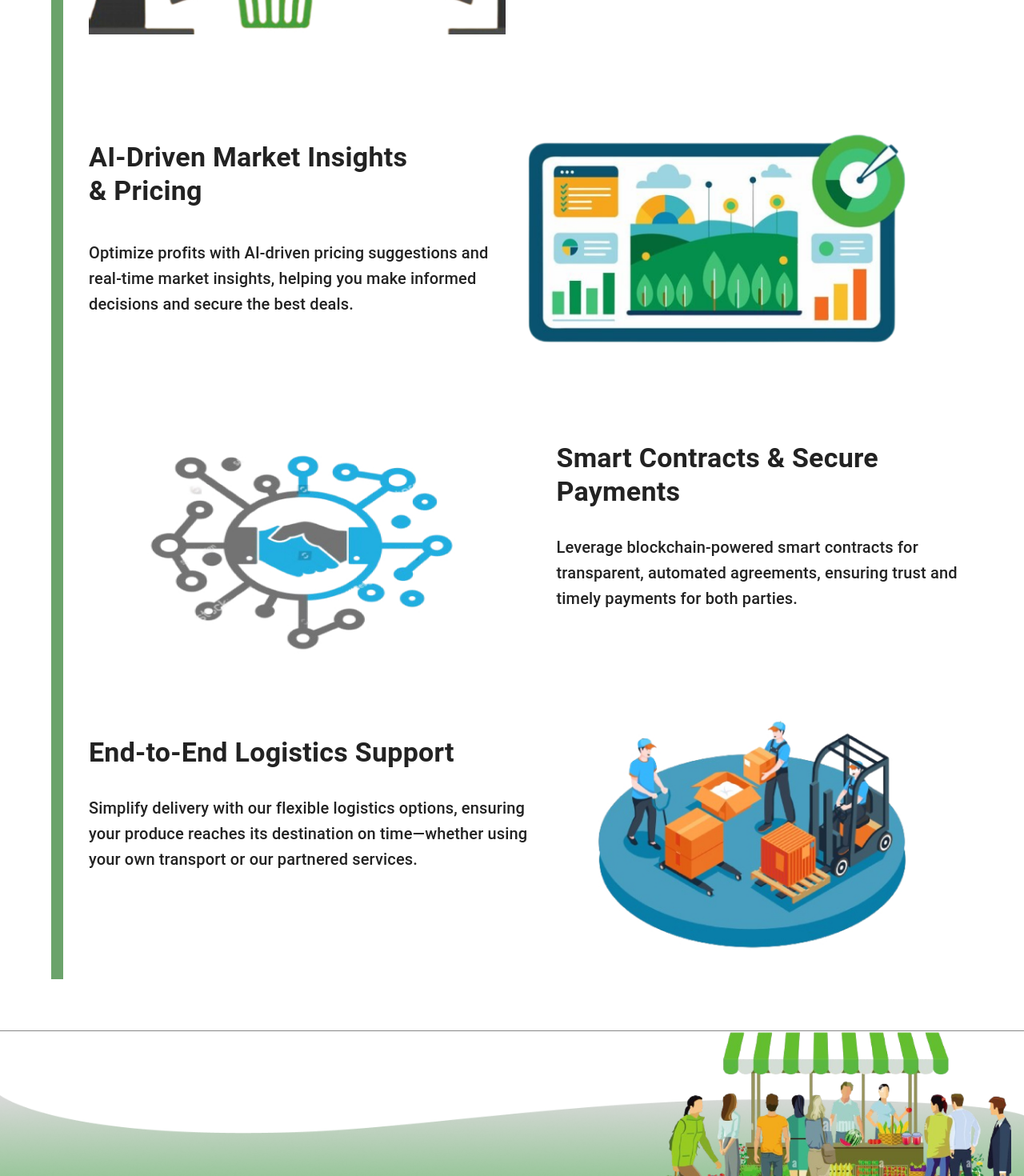
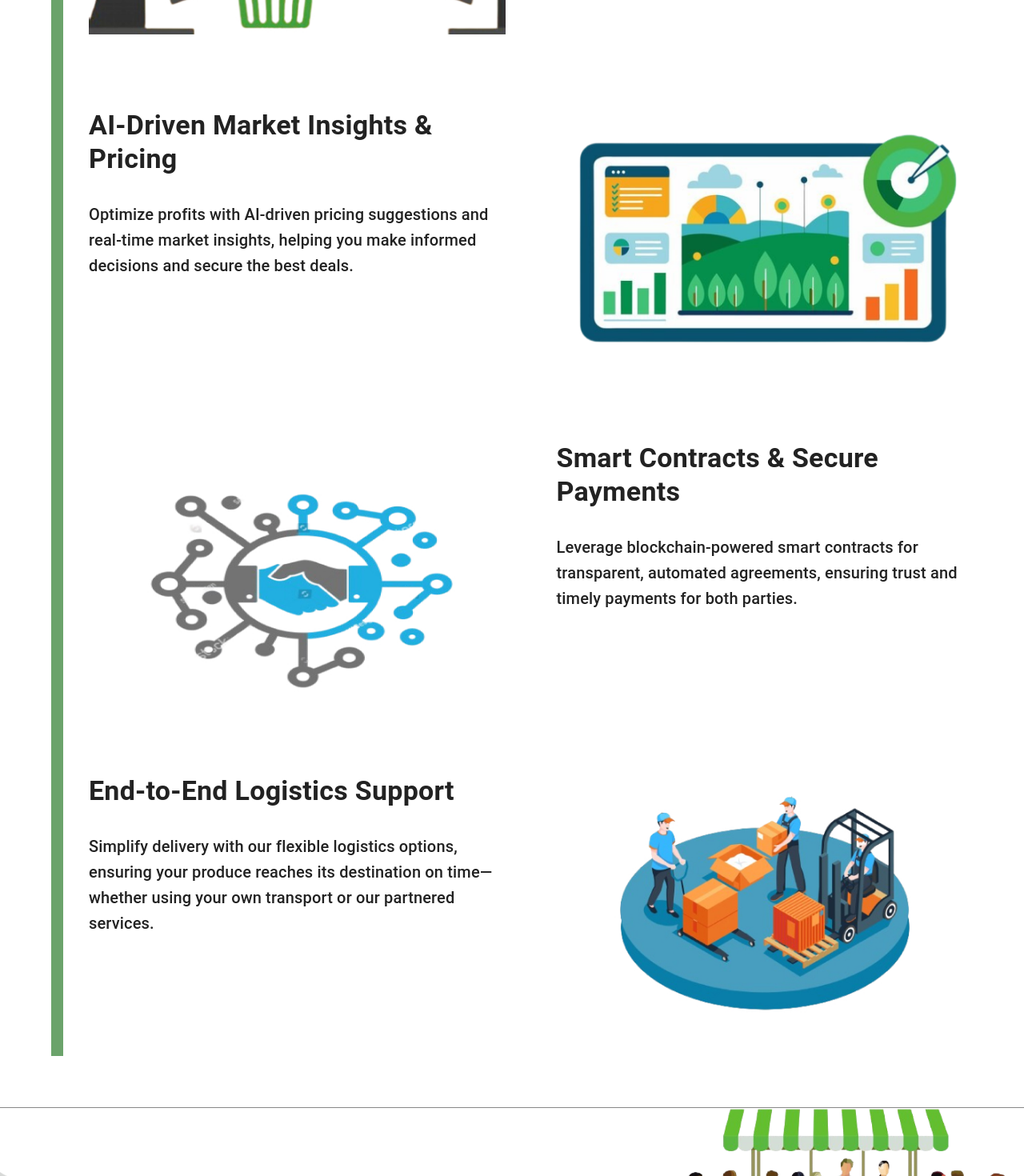
Before and after one commit to Thebeast01/AgriConnect, a React (Vite) app in the folder Frontend/: page /home in a window 1280 px wide. Shown: the part 1260-2730 px from the top of the page at 80% size. Built offline with nearby package versions, Linux system fonts and the light colour scheme.

Commit message:
optimised features

```diff
--- a/Frontend/src/component/Features.jsx
+++ b/Frontend/src/component/Features.jsx
@@ -1,9 +1,32 @@
 import React from 'react';
-import { Card, CardContent, CardMedia, Badge, Box, Typography } from '@mui/material';
+import { Box, Typography, Grid, Container } from '@mui/material';
 import img1 from '../assets/Guaranteed_Market_access.jpg';
 import img2 from '../assets/Dashboard.png';
 import img3 from '../assets/Smart_contracts.jpg';
 import img4 from '../assets/Logistics_Support.jpg';
+
+const featuresData = [
+  {
+    image: img1,
+    title: 'Guaranteed Market Access & Seamless Communication',
+    description: 'Connect directly with reliable buyers and sellers, reducing market risks. Negotiate terms easily through our integrated chat system, ensuring clear communication and faster deal closures.',
+  },
+  {
+    image: img2,
+    title: 'AI-Driven Market Insights & Pricing',
+    description: 'Optimize profits with AI-driven pricing suggestions and real-time market insights, helping you make informed decisions and secure the best deals.',
+  },
+  {
+    image: img3,
+    title: 'Smart Contracts & Secure Payments',
+    description: 'Leverage blockchain-powered smart contracts for transparent, automated agreements, ensuring trust and timely payments for both parties.',
+  },
+  {
+    image: img4,
+    title: 'End-to-End Logistics Support',
+    description: 'Simplify delivery with our flexible logistics options, ensuring your produce reaches its destination on time—whether using your own transport or our partnered services.',
+  },
+];
 
 const Features = () => {
   return (
@@ -16,7 +39,6 @@ const Features = () => {
           justifyContent: 'center',
           alignItems: 'center',
           marginTop: '3rem'
-
         }}
       >
         <Typography variant='h4' color='#111' fontSize={'2.5rem'} fontWeight={'bold'}>Our Key Features</Typography>
@@ -28,109 +50,49 @@ const Features = () => {
         marginLeft: '4rem',
         paddingLeft: '2rem'
       }}>
-                            <Box sx={{
+        {featuresData.map((feature, index) => (
+          <Box key={index} sx={{
             display: 'flex',
             alignItems: 'flex-start',
             width: '100%',
-                                    marginTop: '6rem',
             marginBottom: '4rem',
+            marginTop: index === 0 ? '6rem' : 0,
           }}>
+            {index % 2 === 0 ? (
               <Box sx={{
                 width: '100%',
                 height: '22rem',
                 flex: '1',
-                                            background: `url(${img1})`,
+                background: `url(${feature.image})`,
                 backgroundRepeat: 'no-repeat',
                 backgroundSize: 'contain',
                 marginRight: '4rem',
               }} />
-
+            ) : null}
             <Box sx={{
               flex: '1',
               display: 'flex',
               flexWrap: 'wrap'
             }}>
-                                    <Typography variant='h4' color='#222' fontWeight={'bold'} marginBottom={'2rem'}>Guaranteed Market Access & <br/>Seamless Communication</Typography>
-                                    <Typography variant='h6' color='#222'>Connect directly with reliable buyers and sellers, reducing market risks. Negotiate terms easily through our integrated chat system, ensuring clear communication and faster deal closures.</Typography>
+              <Typography variant='h4' color='#222' fontWeight={'bold'} marginBottom={'2rem'}>{feature.title}</Typography>
+              <Typography variant='h6' color='#222'>{feature.description}</Typography>
             </Box>
-                            </Box>
-                            <Box sx={{
-                                    display: 'flex',
-                                    alignItems: 'flex-start',
-                                    width: '100%',
-                                    marginBottom: '4rem'
-                                    }}>
-                                    <Box sx={{
-                                            flex: '1',
-                                            display: 'flex',
-                                            flexWrap: 'wrap'
-                                    }}>
-                                            <Typography variant='h4' color='#222' fontWeight={'bold'} margin={'2.5rem 0'}>AI-Driven Market Insights <br/>& Pricing</Typography>
-                                            <Typography variant='h6' color='#222'>Optimize profits with AI-driven pricing suggestions and real-time market insights, helping you make informed decisions and secure the best deals.</Typography>
-                                    </Box>
+            {index % 2 !== 0 ? (
               <Box sx={{
                 width: '100%',
                 height: '22rem',
                 flex: '1',
-                                            background: `url(${img2})`,
+                background: `url(${feature.image})`,
                 backgroundRepeat: 'no-repeat',
                 backgroundSize: 'contain',
-                                            marginRight: '4rem',
+                marginLeft: '4rem',
               }} />
+            ) : null}
           </Box>
-                            <Box sx={{
-                                    display: 'flex',
-                                    alignItems: 'flex-start',
-                                    width: '100%',
-                                    marginBottom: '4rem'
-                                    }}>
-                                    <Box sx={{
-                                            width: '100%',
-                                            height: '22rem',
-                                            flex: '1',
-                                            background: `url(${img3})`,
-                                            backgroundRepeat: 'no-repeat',
-                                            backgroundSize: 'contain',
-                                            marginRight: '4rem',
-                                            marginTop: '-3rem'
-                                    }} />
-
-                                    <Box sx={{
-                                            flex: '1',
-                                            display: 'flex',
-                                            flexWrap: 'wrap'
-                                    }}>
-                                    <Typography variant='h4' color='#222' fontWeight={'bold'} marginBottom={'2rem'}>Smart Contracts & Secure <br/>Payments</Typography>
-                                    <Typography variant='h6' color='#222'>Leverage blockchain-powered smart contracts for transparent, automated agreements, ensuring trust and timely payments for both parties.</Typography>
-                                    </Box>
-                            </Box>
-                            <Box sx={{
-                                    display: 'flex',
-                                    alignItems: 'flex-start',
-                                    width: '100%',
-                                    marginBottom: '4rem'
-                                    }}>
-                                    <Box sx={{
-                                            flex: '1',
-                                            display: 'flex',
-                                            flexWrap: 'wrap'
-                                    }}>
-                                            <Typography variant='h4' color='#222' fontWeight={'bold'} marginBottom={'2rem'}>End-to-End Logistics Support</Typography>
-                                            <Typography variant='h6' color='#222'>Simplify delivery with our flexible logistics options, ensuring your produce reaches its destination on time—whether using your own transport or our partnered services.</Typography>
-                                    </Box>
-                                    <Box sx={{
-                                            width: '100%',
-                                            height: '22rem',
-                                            flex: '1',
-                                            background: `url(${img4})`,
-                                            backgroundRepeat: 'no-repeat',
-                                            backgroundSize: 'contain',
-                                            marginTop: '-3rem'
-                                    }} />
-                            </Box>
+        ))}
       </Box>
     </div>
-    )
-}
+  );
+};
 
-export default Features
+export default Features;
```
Lines whose indentation alone changed are shown as unchanged.
